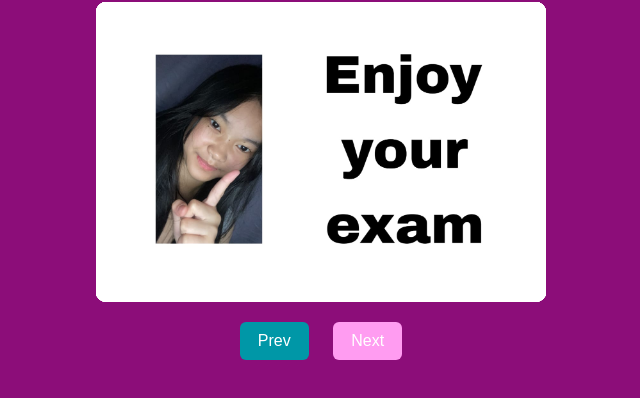
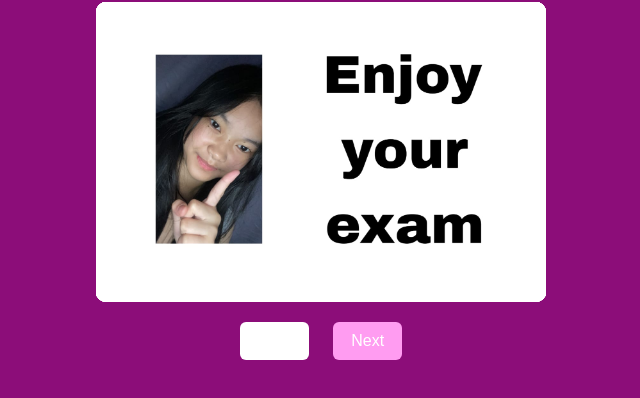
Before and after one commit to azzamnizarrr/pasmathh, a plain HTML site: page index.html in a window 1280 px wide. In both pictures the pointer is over the button "Prev". Shown: the part 106-504 px from the top of the page, without its empty margins (319-959 px from the left). Drawn offline with Linux system fonts and the light colour scheme.

Commit message:
Update index.html

```diff
--- a/index.html
+++ b/index.html
@@ -64,7 +64,7 @@ button {
 }
 
 button:hover {
-    background: #0097a7;
+    background: #FFFFFF;
 }
 </style>
 
```
